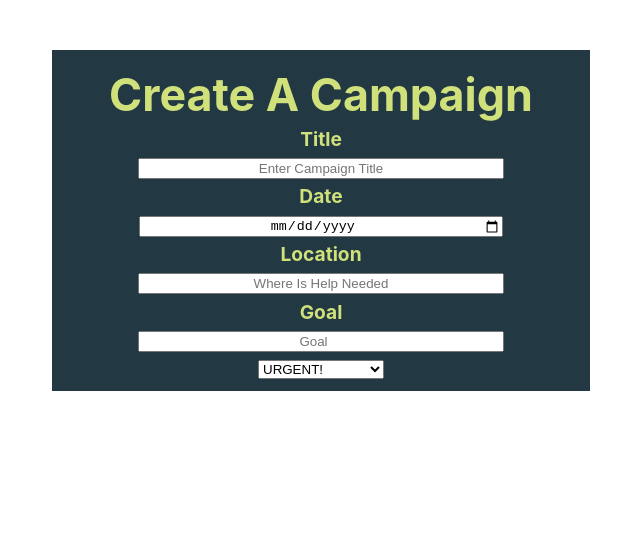
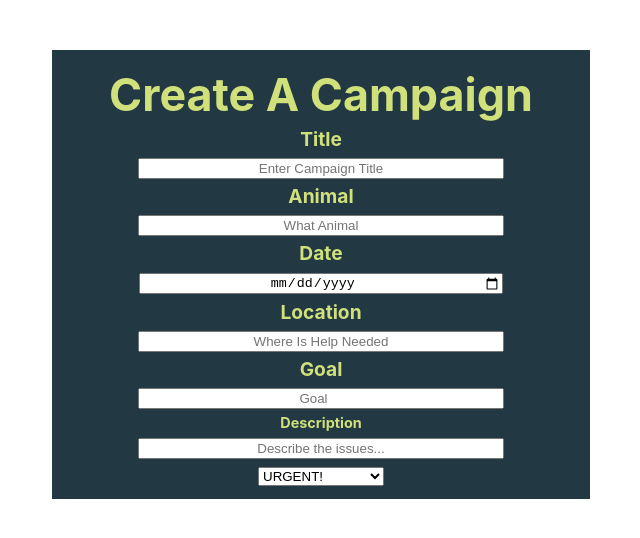
Before and after one commit to Save-The-Animals-Lambda-School/Frontend, a React (Create React App) app in the folder my-app/: page /new-campaign in a window 1280 px wide. Shown: the top 538 px of the page, without its empty margins (319-959 px from the left). Built offline with nearby package versions, Linux system fonts and the light colour scheme.

Commit message:
Corrected the campaign creation form to match backend

```diff
--- a/my-app/src/App.css
+++ b/my-app/src/App.css
@@ -26,3 +26,8 @@
   width: 70%;
   text-align: center;
 }
+.description {
+  font-size: .9rem;
+  margin-bottom: 0;
+  margin-top: 1%;
+}
--- a/my-app/src/components/CreateCamp.js
+++ b/my-app/src/components/CreateCamp.js
@@ -1,6 +1,6 @@
 import React from "react";
 // import S from "styled-components";
-// import axios from "axios";
+import axios from "axios";
 
 
 
@@ -8,12 +8,15 @@ class CreateCamp extends React.Component {
     state = {
         newCampaign: {
             title: "",
+            animal: "",
+            urgency: "",
+            location: "",
             date: "",
-            location: "",
-            donationGoal: "",
-            urgency: "",
+            description: "",
+            fundingGoal: "",
             images: [],
-            completed: ""
+            completed: "",
+            completed: false
         }
     };
 
@@ -26,24 +29,24 @@ class CreateCamp extends React.Component {
         });
     };
 
-    // addCampaignToList = e => {
-    //     axios.post("", this.state.newCampaign, {
-    //         // headers here headers: {Authorization: localStorage.getItem("token")}
-    //     })
-    //     .then("ADD CAMPAIGN RESPONSE" , response => {
-    //         console.log(response)
-    //     })
-    //     .catch("ADD CAMPAIGN FAILED", error => {
-    //         console.log(error)
-    //     })
-    // }
-    // onSubmit={this.addCampaignToList}
+    addCampaignToList = e => {
+        axios.post("https://save-the-animals-be.herokuapp.com/api/campaigns", this.state.newCampaign, {
+            // headers here headers: {Authorization: localStorage.getItem("token")}
+        })
+        .then("ADD CAMPAIGN RESPONSE" , response => {
+            console.log(response)
+        })
+        .catch("ADD CAMPAIGN FAILED", error => {
+            console.log(error)
+        })
+    }
+
     render() {
         return (
             <div>
                 <div className="NCF">
                     <h1 className="NCh1">Create A Campaign</h1>
-                    <form>
+                    <form onSubmit={this.addCampaignToList}>
                         <div className="c-box">
                             <h3 className="NCh3">Title</h3>
                             <input
@@ -53,6 +56,18 @@ class CreateCamp extends React.Component {
                                 value={this.state.newCampaign.title}
                                 onChange={this.handleChange}
                                 placeholder="Enter Campaign Title"
+                            />
+                        </div>
+
+                        <div className="c-box">
+                            <h3 className="NCh3">Animal</h3>
+                            <input
+                                className="input"
+                                type="text"
+                                name="animal"
+                                value={this.state.newCampaign.animal}
+                                onChange={this.handleChange}
+                                placeholder="What Animal"
                             />
                         </div>
 
@@ -87,9 +102,21 @@ class CreateCamp extends React.Component {
                                 min="0.00"
                                 steps="any"
                                 name="donationGoal"
-                                value={this.state.newCampaign.donationGoal}
+                                value={this.state.newCampaign.fundingGoal}
                                 onChange={this.handleChange}
                                 placeholder="Goal"
+                            />
+                        </div>
+
+                        <div>
+                            <h5 className="description">Description</h5>
+                            <input
+                                className="input"
+                                type="text"
+                                name="description"
+                                value={this.state.newCampaign.description}
+                                onChange={this.handleChange}
+                                placeholder="Describe the issues..."
                             />
                         </div>
 
```
